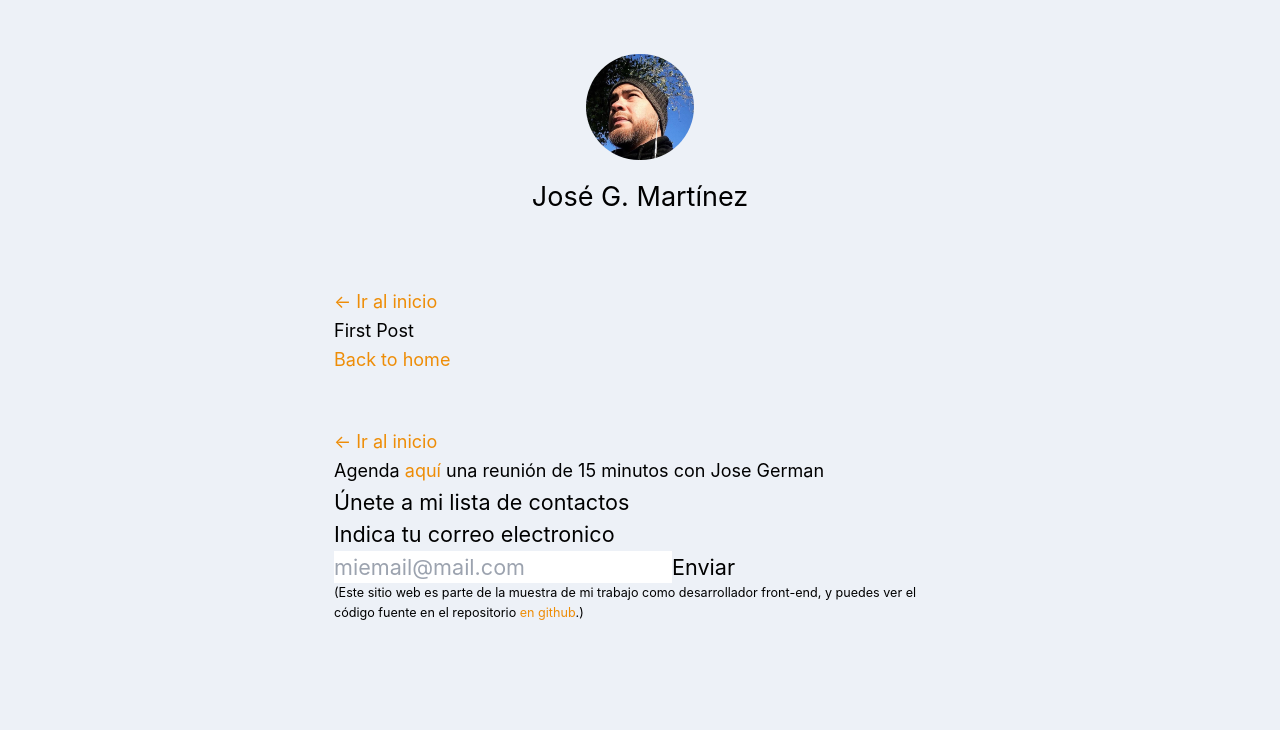
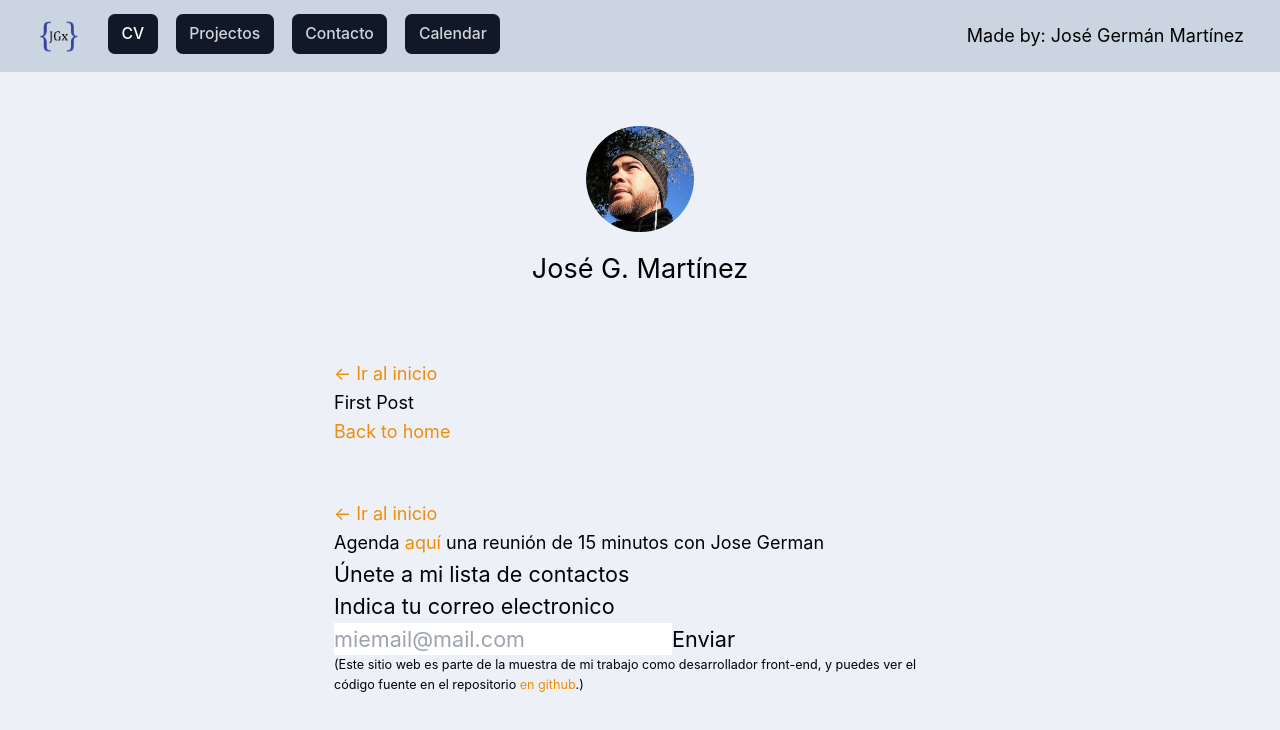
Before and after one commit to JoseGermanx/nextjs-blog, a Next.js app: page /posts/first-post in a window 1280 px wide. Shown: the top 730 px of the page. Built offline with nearby package versions, Linux system fonts and the light colour scheme.

Commit message:
Add NavBar component to layout

```diff
--- /dev/null
+++ b/app/page.js
@@ -0,0 +1,9 @@
+import React from 'react'
+
+const page = () => {
+  return (
+    <div>page</div>
+  )
+}
+
+export default page
--- a/components/NavBar.js
+++ b/components/NavBar.js
@@ -2,21 +2,21 @@
 
 const NavBar = () => {
   return (
-    <nav class="bg-gray-800">
-      <div class="mx-auto max-w-7xl px-2 sm:px-6 lg:px-8">
-        <div class="relative flex h-16 items-center justify-between">
-          <div class="absolute inset-y-0 left-0 flex items-center sm:hidden">
+    <nav className=" bg-slate-300">
+      <div className="mx-auto max-w-7xl px-2 sm:px-6 lg:px-8">
+        <div className="relative flex h-16 items-center justify-between">
+          <div className="absolute inset-y-0 left-0 flex items-center sm:hidden">
             <button
               type="button"
-              class="relative inline-flex items-center justify-center rounded-md p-2 text-gray-400 hover:bg-gray-700 hover:text-white focus:outline-none focus:ring-2 focus:ring-inset focus:ring-white"
+              className="relative inline-flex items-center justify-center rounded-md p-2 text-gray-400 hover:bg-gray-700 hover:text-white focus:outline-none focus:ring-2 focus:ring-inset focus:ring-white"
               aria-controls="mobile-menu"
               aria-expanded="false"
             >
-              <span class="absolute -inset-0.5"></span>
-              <span class="sr-only">Open main menu</span>
+              <span className="absolute -inset-0.5"></span>
+              <span className="sr-only">Open main menu</span>
 
               <svg
-                class="block h-6 w-6"
+                className="block h-6 w-6"
                 fill="none"
                 viewBox="0 0 24 24"
                 stroke-width="1.5"
@@ -31,7 +31,7 @@
               </svg>
 
               <svg
-                class="hidden h-6 w-6"
+                className="hidden h-6 w-6"
                 fill="none"
                 viewBox="0 0 24 24"
                 stroke-width="1.5"
@@ -46,150 +46,74 @@
               </svg>
             </button>
           </div>
-          <div class="flex flex-1 items-center justify-center sm:items-stretch sm:justify-start">
-            <div class="flex flex-shrink-0 items-center">
+          <div className="flex flex-1 items-center justify-center sm:items-stretch sm:justify-start">
+            <div className="flex flex-shrink-0 items-center">
               <img
-                class="h-8 w-auto"
-                src="https://tailwindui.com/img/logos/mark.svg?color=indigo&shade=500"
-                alt="Your Company"
+                className="h-auto w-10"
+                src="/images/jgxdev_logo.png"
+                alt="jgxdev"
               />
             </div>
-            <div class="hidden sm:ml-6 sm:block">
-              <div class="flex space-x-4">
+            <div className="hidden sm:ml-6 sm:block">
+              <div className="flex space-x-4">
                 <a
                   href="#"
-                  class="bg-gray-900 text-white rounded-md px-3 py-2 text-sm font-medium"
+                  className="bg-gray-900 text-white rounded-md px-3 py-2 text-sm font-medium"
                   aria-current="page"
                 >
-                  Dashboard
+                  CV
                 </a>
                 <a
                   href="#"
-                  class="text-gray-300 hover:bg-gray-700 hover:text-white rounded-md px-3 py-2 text-sm font-medium"
+                  className="bg-gray-900 text-gray-300 hover:bg-gray-700 hover:text-white rounded-md px-3 py-2 text-sm font-medium"
                 >
-                  Team
+                  Projectos
                 </a>
                 <a
                   href="#"
-                  class="text-gray-300 hover:bg-gray-700 hover:text-white rounded-md px-3 py-2 text-sm font-medium"
+                  className="bg-gray-900 text-gray-300 hover:bg-gray-700 hover:text-white rounded-md px-3 py-2 text-sm font-medium"
                 >
-                  Projects
+                  Contacto
                 </a>
                 <a
                   href="#"
-                  class="text-gray-300 hover:bg-gray-700 hover:text-white rounded-md px-3 py-2 text-sm font-medium"
+                  className="bg-gray-900 text-gray-300 hover:bg-gray-700 hover:text-white rounded-md px-3 py-2 text-sm font-medium"
                 >
                   Calendar
                 </a>
               </div>
             </div>
           </div>
-          <div class="absolute inset-y-0 right-0 flex items-center pr-2 sm:static sm:inset-auto sm:ml-6 sm:pr-0">
-            <button
-              type="button"
-              class="relative rounded-full bg-gray-800 p-1 text-gray-400 hover:text-white focus:outline-none focus:ring-2 focus:ring-white focus:ring-offset-2 focus:ring-offset-gray-800"
-            >
-              <span class="absolute -inset-1.5"></span>
-              <span class="sr-only">View notifications</span>
-              <svg
-                class="h-6 w-6"
-                fill="none"
-                viewBox="0 0 24 24"
-                stroke-width="1.5"
-                stroke="currentColor"
-                aria-hidden="true"
-              >
-                <path
-                  stroke-linecap="round"
-                  stroke-linejoin="round"
-                  d="M14.857 17.082a23.848 23.848 0 005.454-1.31A8.967 8.967 0 0118 9.75v-.7V9A6 6 0 006 9v.75a8.967 8.967 0 01-2.312 6.022c1.733.64 3.56 1.085 5.455 1.31m5.714 0a24.255 24.255 0 01-5.714 0m5.714 0a3 3 0 11-5.714 0"
-                />
-              </svg>
-            </button>
-
-            <div class="relative ml-3">
-              <div>
-                <button
-                  type="button"
-                  class="relative flex rounded-full bg-gray-800 text-sm focus:outline-none focus:ring-2 focus:ring-white focus:ring-offset-2 focus:ring-offset-gray-800"
-                  id="user-menu-button"
-                  aria-expanded="false"
-                  aria-haspopup="true"
-                >
-                  <span class="absolute -inset-1.5"></span>
-                  <span class="sr-only">Open user menu</span>
-                  <img
-                    class="h-8 w-8 rounded-full"
-                    src="https://images.unsplash.com/photo-1472099645785-5658abf4ff4e?ixlib=rb-1.2.1&ixid=eyJhcHBfaWQiOjEyMDd9&auto=format&fit=facearea&facepad=2&w=256&h=256&q=80"
-                    alt=""
-                  />
-                </button>
-              </div>
-
-              <div
-                class="absolute right-0 z-10 mt-2 w-48 origin-top-right rounded-md bg-white py-1 shadow-lg ring-1 ring-black ring-opacity-5 focus:outline-none"
-                role="menu"
-                aria-orientation="vertical"
-                aria-labelledby="user-menu-button"
-                tabindex="-1"
-              >
-                <a
-                  href="#"
-                  class="block px-4 py-2 text-sm text-gray-700"
-                  role="menuitem"
-                  tabindex="-1"
-                  id="user-menu-item-0"
-                >
-                  Your Profile
-                </a>
-                <a
-                  href="#"
-                  class="block px-4 py-2 text-sm text-gray-700"
-                  role="menuitem"
-                  tabindex="-1"
-                  id="user-menu-item-1"
-                >
-                  Settings
-                </a>
-                <a
-                  href="#"
-                  class="block px-4 py-2 text-sm text-gray-700"
-                  role="menuitem"
-                  tabindex="-1"
-                  id="user-menu-item-2"
-                >
-                  Sign out
-                </a>
-              </div>
+          <div className="flex items-center">
+            <h3>Made by: José Germán Martínez</h3>
             </div>
-          </div>
         </div>
       </div>
 
-      <div class="sm:hidden" id="mobile-menu">
-        <div class="space-y-1 px-2 pb-3 pt-2">
+      <div className="sm:hidden" id="mobile-menu">
+        <div className="space-y-1 px-2 pb-3 pt-2">
           <a
             href="#"
-            class="bg-gray-900 text-white block rounded-md px-3 py-2 text-base font-medium"
+            className="bg-gray-900 text-white block rounded-md px-3 py-2 text-base font-medium"
             aria-current="page"
           >
             Dashboard
           </a>
           <a
             href="#"
-            class="text-gray-300 hover:bg-gray-700 hover:text-white block rounded-md px-3 py-2 text-base font-medium"
+            className="text-gray-300 hover:bg-gray-700 hover:text-white block rounded-md px-3 py-2 text-base font-medium"
           >
             Team
           </a>
           <a
             href="#"
-            class="text-gray-300 hover:bg-gray-700 hover:text-white block rounded-md px-3 py-2 text-base font-medium"
+            className="text-gray-300 hover:bg-gray-700 hover:text-white block rounded-md px-3 py-2 text-base font-medium"
           >
             Projects
           </a>
           <a
             href="#"
-            class="text-gray-300 hover:bg-gray-700 hover:text-white block rounded-md px-3 py-2 text-base font-medium"
+            className="text-gray-300 hover:bg-gray-700 hover:text-white block rounded-md px-3 py-2 text-base font-medium"
           >
             Calendar
           </a>
--- a/components/layout.js
+++ b/components/layout.js
@@ -6,6 +6,7 @@
 import ContactForm from '../components/ContactForm'
 import Presentacion from '../components/Presentacion'
 import Schedule from './Schedule';
+import NavBar from './NavBar';
 
 
 const name = 'José G. Martínez';
@@ -13,6 +14,8 @@
 
 export default function Layout({ children, home }) {
   return (
+    <>
+    <NavBar />
     <div className={styles.container}>
       <Head>
         <link rel="icon" href="/favicon.ico" />
@@ -75,5 +78,6 @@
         </div>
       )}
     </div>
+    </>
   );
 }
```
Also changed, not shown: public/images/jgxdev_logo.png (added).
